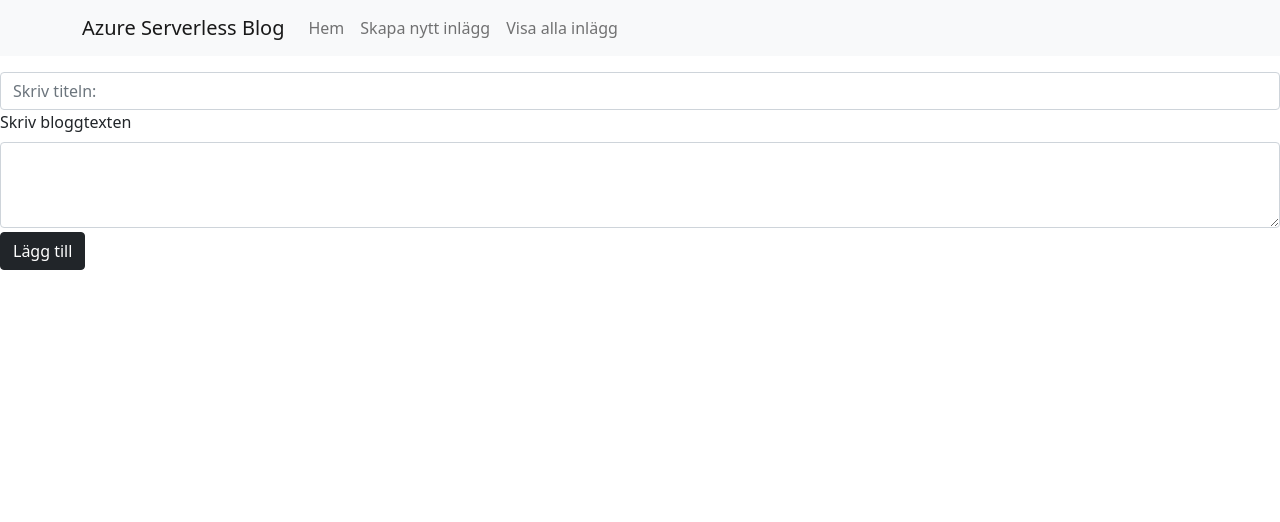
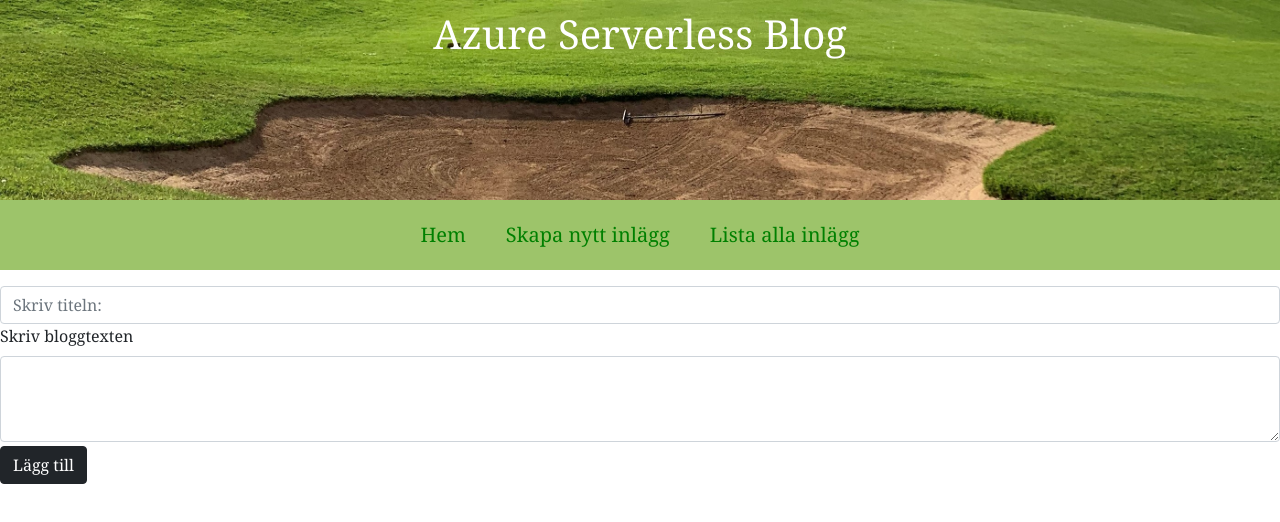
Before and after one commit to katauf/Blogs-swa, a React (Create React App) app: page / in a window 1280 px wide. Shown: the top 522 px of the page. Built offline with nearby package versions, Linux system fonts and the light colour scheme; the HTML template or start-up script is replaced by a standard one.

Commit message:
small fixes

```diff
--- a/src/App.js
+++ b/src/App.js
@@ -2,6 +2,7 @@
 import Header from "./components/BlogHeader";
 import "bootstrap/dist/css/bootstrap.min.css";
 import CreateBlogItem from "./components/CreateBlogItem";
+import "./App.css";
 
 const App = () => {
   return (
--- a/src/components/BlogHeader.jsx
+++ b/src/components/BlogHeader.jsx
@@ -1,18 +1,17 @@
 import React from "react";
-import { Navbar, Container, Nav } from "react-bootstrap";
 
 const BlogHeader = () => {
   return (
-    <Navbar bg="light" variant="light">
-      <Container>
-        <Navbar.Brand href="#home">Azure Serverless Blog</Navbar.Brand>
-        <Nav className="me-auto">
-          <Nav.Link href="#home">Hem</Nav.Link>
-          <Nav.Link href="#features">Skapa nytt inlägg</Nav.Link>
-          <Nav.Link href="#pricing">Visa alla inlägg</Nav.Link>
-        </Nav>
-      </Container>
-    </Navbar>
+    <>
+      <header>
+        <h1>Azure Serverless Blog</h1>
+      </header>
+      <nav>
+        <a href="#">Hem</a>
+        <a href="#">Skapa nytt inlägg</a>
+        <a href="#">Lista alla inlägg</a>
+      </nav>
+    </>
   );
 };
 
```
